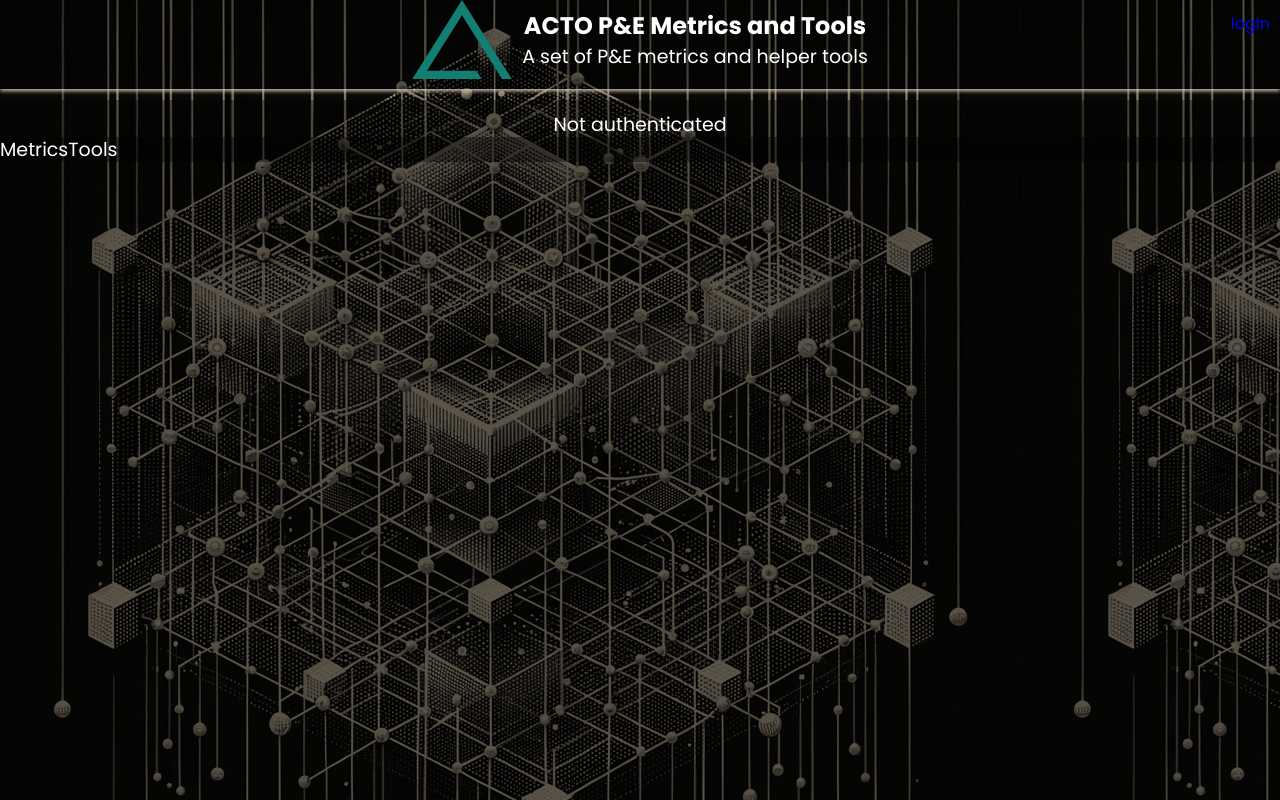
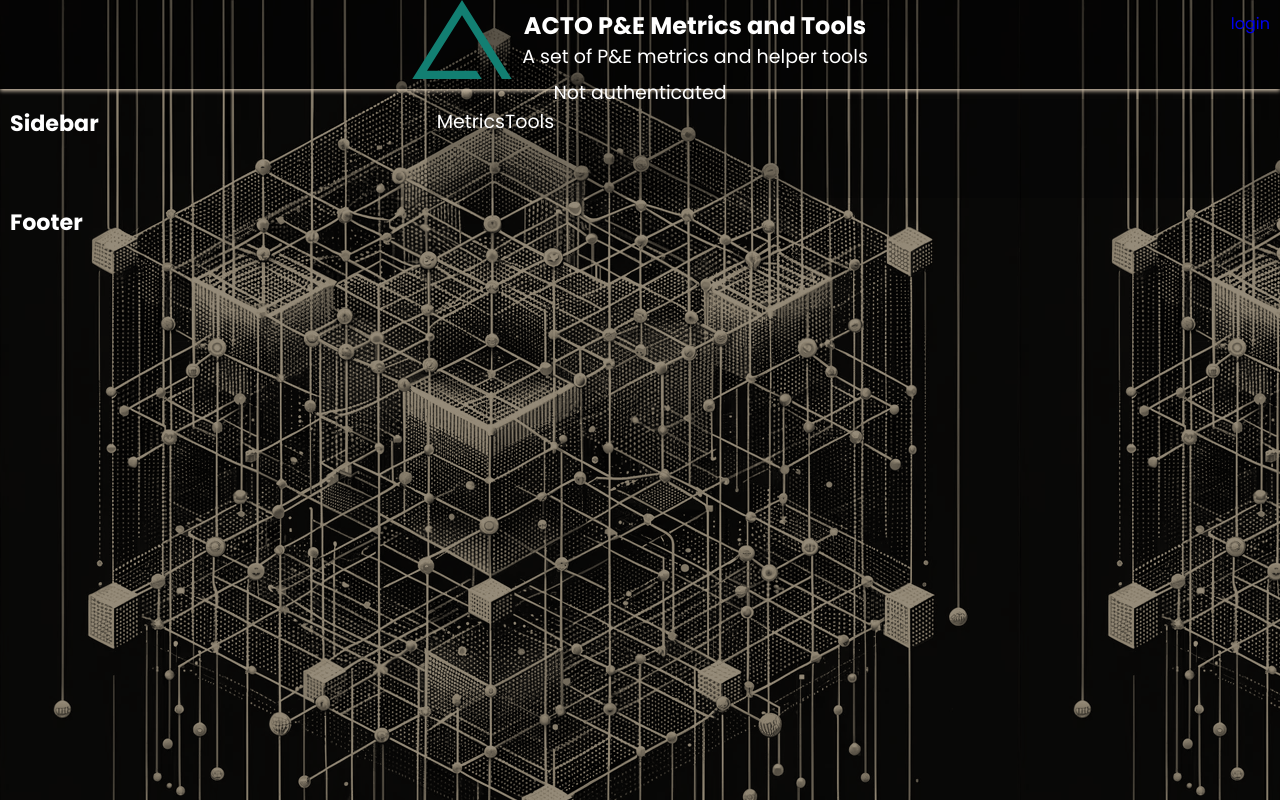
Before and after one commit to foozlereducer/foozle-engineering-reports, a Vue app in the folder views/frontEnd/: page / in a window 1280 px wide. Shown: the top 800 px of the page. Built offline with nearby package versions, Linux system fonts and the light colour scheme.

Commit message:
The desktop layout is mostly complete; there may be a few thing changed in the future like background opacity for text and such. The logo, header text, menu sidebar, content area and footer all align where they should.

```diff
--- a/views/frontEnd/src/App.vue
+++ b/views/frontEnd/src/App.vue
@@ -1,19 +1,20 @@
 <template>
   <div class="wrapper">
-
-      <Header class="main-header" />
-
-      <section class="center-col">
-        <Nav />
-       <router-view class="center-col"></router-view>
-      </section>
+    <Header class="main-header"/>
+    <Nav />
+    <MainContent />
+    <Sideboard />
+    <Footer />
   </div>
 </template>
 <script setup>
 import { useAuthStore } from '../src/stores/authStore';
 import Icon from '../src/components/Icon.vue'
-import Header from '../src/components/Header.vue'
-import Nav from '../src/components/Nav.vue'
+import Header from '../src/components/Header.vue';
+import Nav from '../src/components/Nav.vue';
+import MainContent from '../src/components/MainContent.vue';
+import Sideboard from '../src/components/Sidebar.vue';
+import Footer from '../src/components/Footer.vue';
 
 const authStore = useAuthStore(); // Access the auth store
 
--- a/views/frontEnd/src/assets/css/mediaQueries.css
+++ b/views/frontEnd/src/assets/css/mediaQueries.css
@@ -22,19 +22,16 @@ body {
    grid-auto-rows: minmax(100px, auto);
    grid-template-areas:
      "hd hd hd hd   hd   hd   hd   hd   hd"
-     "nav nav nav main main main main main main"
-     "sd sd sd  ft  ft   ft   ft   ft   ft";
-}
-.center-col {
-   display: block;
-   grid-column: 1 / span 9;
-   grid-row: 2 / span 9;
-   background: rgba(0,0,0,0.4);
-   color: white;
+     "nav nav nav nav  nav   nav   nav   nav   nav"
+     "sd sd sd main main main main main main"
+     "sd sd sd main main main main main main"
+     "ft ft ft ft  ft   ft   ft   ft   ft";
+     grid-template-rows: 50px 1fr 1fr 1fr 1fr; /* Adjust row heights */
 }
 /** Header **/
 header.main-header {
    display: grid;
+   position: fixed;
    grid-area: hd;
    grid-column: 1 / span 9; /* Span from the first column to the last column */
    justify-content: center; /* Align the header horizontally */
@@ -45,8 +42,6 @@ header.main-header {
    box-shadow: 0 0 4px 0 rgb(255 210 127 / 8%), 0 2px 4px 0 rgb(205 191 173);
    color: white;
    background: rgba(0,0,0,0.4);
-   position: fixed;
-   z-index: 1000;
    transition: .5s ease all;
 }
 
@@ -84,11 +79,14 @@ header h1 {
  */
  nav {
    grid-area: nav;
-   padding: 12px 0 0 0;
-   transition: 0.5s ease all;
+   position: fixed;
+   top: 70px; /* Adjust as needed to position below header */
+   left: 0;
    width: 100%;
+   color: white;
+   padding: 10px;
    display: flex;
-   justify-content: center;
+   justify-content: center; /* Center horizontally */
 }
 
 nav ul {
@@ -98,6 +96,7 @@ nav ul {
    justify-content: center;
    align-items: center;
    flex-direction: row; /* Display items horizontally */
+   position: fixed;
 }
 
 nav ul li {
@@ -114,6 +113,34 @@ nav ul li a:hover {
    text-decoration: underline;
 }
 
+/**
+   Sidebar
+ */
+ .sidebar {
+   grid-area: sd;
+   padding: 10px;
+   color: white;
+ }
+
+ /**
+  Content
+ */
+ .content {
+   grid-area: main;
+   padding: 10px;
+   color: white;
+   background-color: rgba(0,0,0,0.2);
+ }
+
+ /**
+  Footer
+ */
+ .footer {
+   grid-area: ft;
+   padding: 10px;
+   color: white;
+   color: white;
+ }
 /**
  * Auth
  */
@@ -135,7 +162,7 @@ nav ul li a:hover {
    grid-area: sd;
 }
 .footer {
-   grid-area: sd
+   grid-area: ft;
 }
 
 /* .sub-wrapper img.bars {
--- /dev/null
+++ b/views/frontEnd/src/components/Footer.vue
@@ -0,0 +1,5 @@
+<template>
+    <footer class="footer">
+        <h3>Footer</h3>
+    </footer>
+</template>
--- /dev/null
+++ b/views/frontEnd/src/components/MainContent.vue
@@ -0,0 +1,5 @@
+<template>
+    <main class="content">
+        <router-view></router-view>
+    </main>
+</template>
--- a/views/frontEnd/src/components/Nav.vue
+++ b/views/frontEnd/src/components/Nav.vue
@@ -1,6 +1,5 @@
 <template>
-    <header :class="{'scrolled-nav':scrollPosition}">
-        <nav>
+        <nav :class="{'scrolled-nav':scrollPosition}">
             <ul v-if="isAuthenticated" v-show="!mobile" class="navigation">
                 <li><router-link class='link' :to="{ name: 'Home' }" >Home</router-link></li>
                 <li><router-link class='link' :to="{ name: 'sampleMetric' }">SampleMetric</router-link></li>
@@ -25,7 +24,6 @@
                 </transition>
             </div>
         </nav>
-    </header>
 </template>
 
 <script setup>
--- /dev/null
+++ b/views/frontEnd/src/components/Sidebar.vue
@@ -0,0 +1,5 @@
+<template>
+    <aside class="sidebar">
+        <h3>Sidebar</h3>
+    </aside>
+</template>
```
